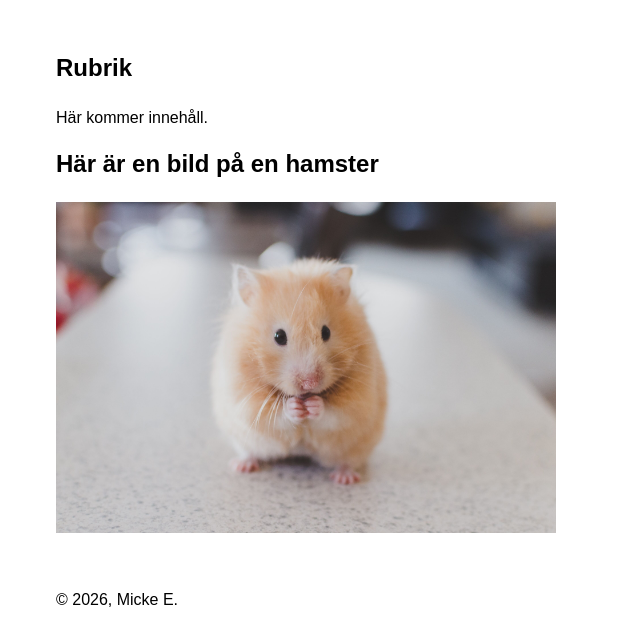
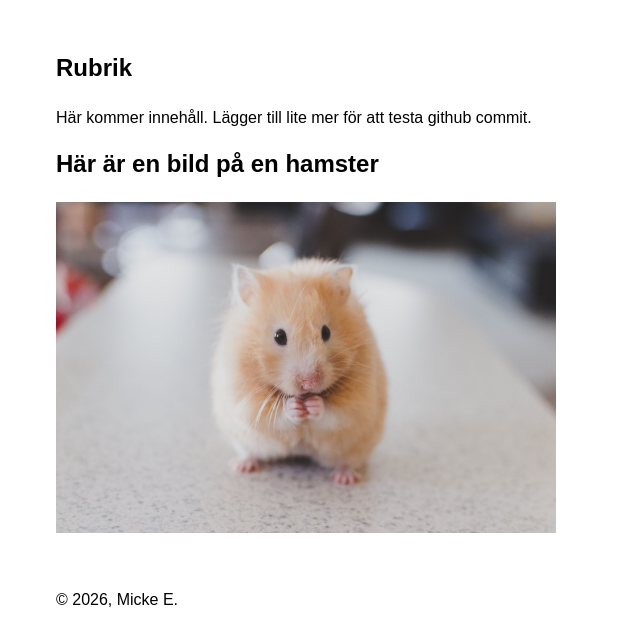
Before and after one commit to miem85/Standard-start, a plain HTML site: page index.html in a window 1280 px wide. Shown: the part 67-710 px from the top of the page, without its empty margins (0-640 px from the left). Drawn offline with Linux system fonts and the light colour scheme.

Commit message:
Gjorde inget speciellt

```diff
--- a/index.html
+++ b/index.html
@@ -13,10 +13,10 @@
     <main>
         <h2>Rubrik</h2>
         <p>
-            Här kommer innehåll.
+            Här kommer innehåll. Lägger till lite mer för att testa github commit.
         </p>
-            <h2>Här är en bild på en hamster</h2>
 
+        <h2>Här är en bild på en hamster</h2>
     <img src="images/bild1.jpg" alt="En bild på en hamster">
     </main>
 
```
